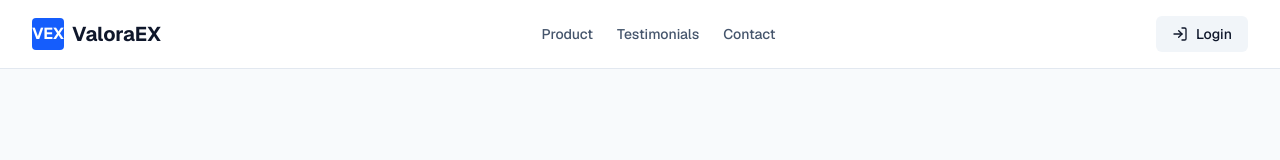
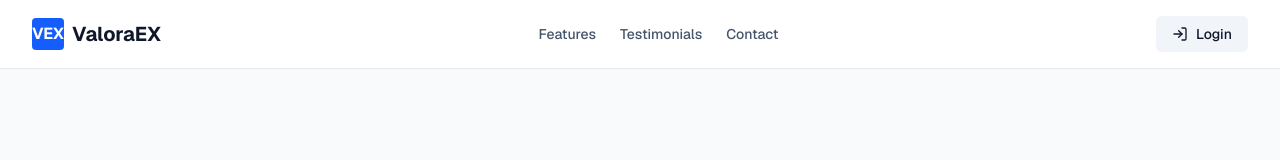
Before and after one commit to TheConMiz/valora-ex_site, a Next.js app: page / in a window 1280 px wide. Shown: the top 160 px of the page. Built offline with nearby package versions, Linux system fonts and the light colour scheme.

Commit message:
Boilerplate UI Changes

```diff
--- a/app/page.tsx
+++ b/app/page.tsx
@@ -8,7 +8,7 @@ const SITE_DATA = {
     name: "ValoraEX",
     logoText: "VEX"
   },
-  nav: ["Product", "Testimonials", "Contact"],
+  nav: ["Features", "Testimonials", "Contact"],
   hero: {
     headline: "Extend Value Beyond Exit.",
     subhead: "Strategic corporate exit solutions and ESG governance powered by our proprietary 5R methodology. Optimize asset recovery and minimize waste through ValoraEX ONE and 5R Governance Plans.",
```
